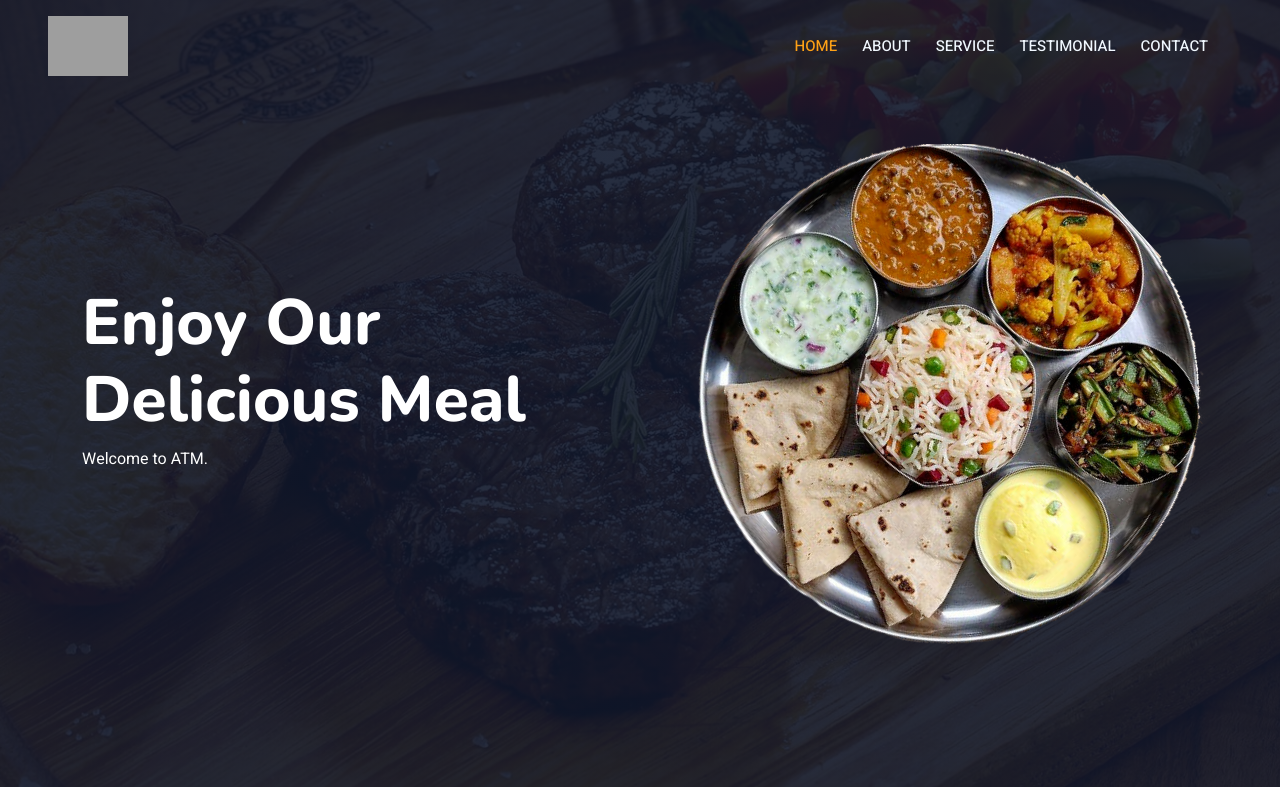
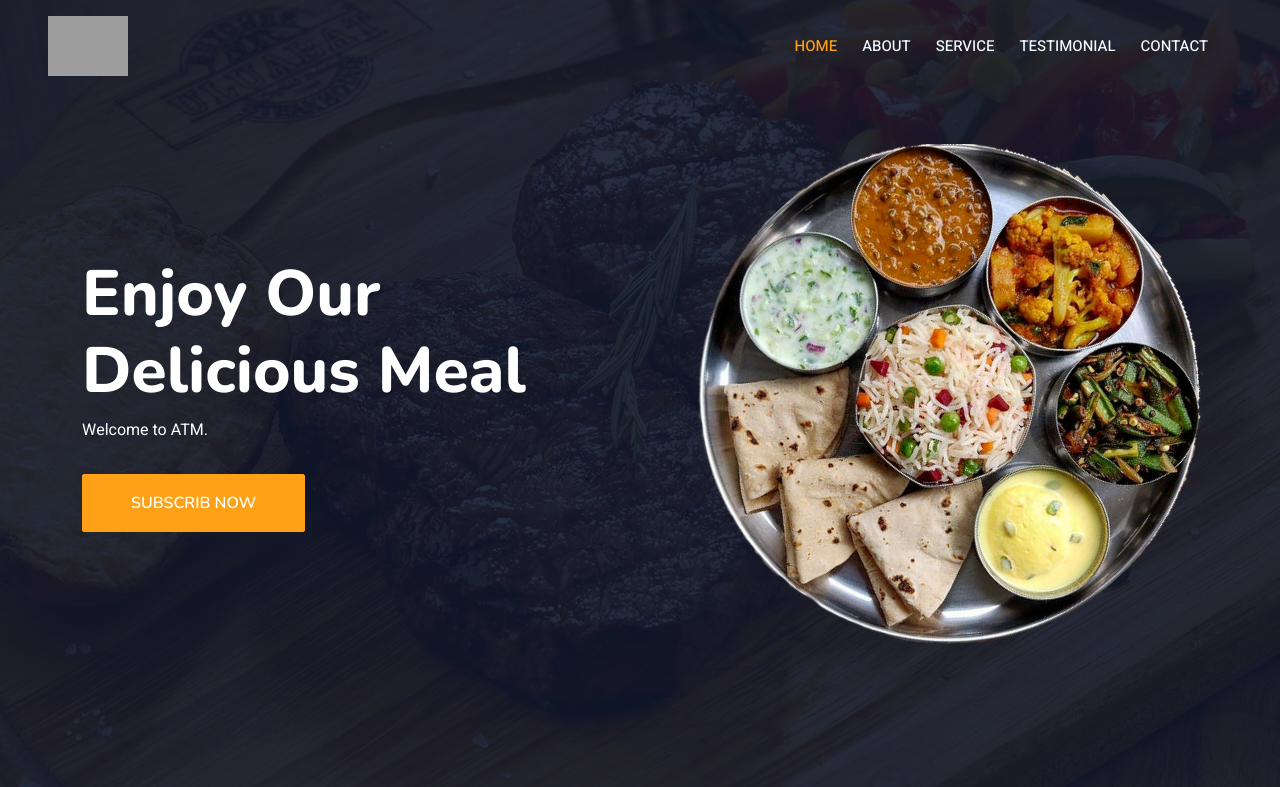
Before and after one commit to errajendra/food-ui, a Django app: page / in a window 1280 px wide. Shown: the top 787 px of the page. Run offline with Django 4.2, Linux system fonts and the light colour scheme; parts of the project's set-up code (start-up, migrations or seed data) failed here and were passed over; some libraries are stand-ins or nearby versions; grey boxes are pictures that could not be loaded.

Commit message:
order link update

```diff
--- a/templates/frontend/index.html
+++ b/templates/frontend/index.html
@@ -70,7 +70,7 @@
                         <div class="col-lg-6 text-center text-lg-start">
                             <h1 class="display-3 text-white animated slideInLeft">Enjoy Our<br>Delicious Meal</h1>
                             <p class="text-white animated slideInLeft mb-4 pb-2">Welcome to ATM.</p>
-                            {% comment %} <a href="" class="btn btn-primary py-sm-3 px-sm-5 me-3 animated slideInLeft">Book A Table</a> {% endcomment %}
+                            <a href="https://order.atmkaro.in/" target="_blank" class="btn btn-primary py-sm-3 px-sm-5 me-3 animated slideInLeft">Subscrib Now</a>
                         </div>
                         <div class="col-lg-6 text-center text-lg-end overflow-hidden">
                             <img class="img-fluid" src="{% static 'img/hero-veg.png' %}" alt="">
```
